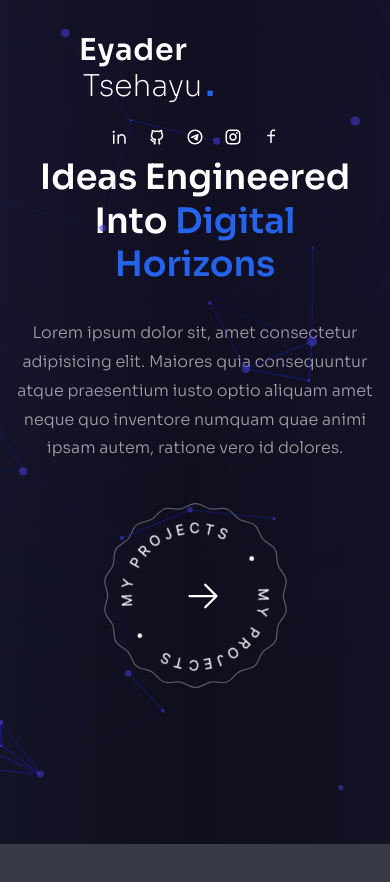
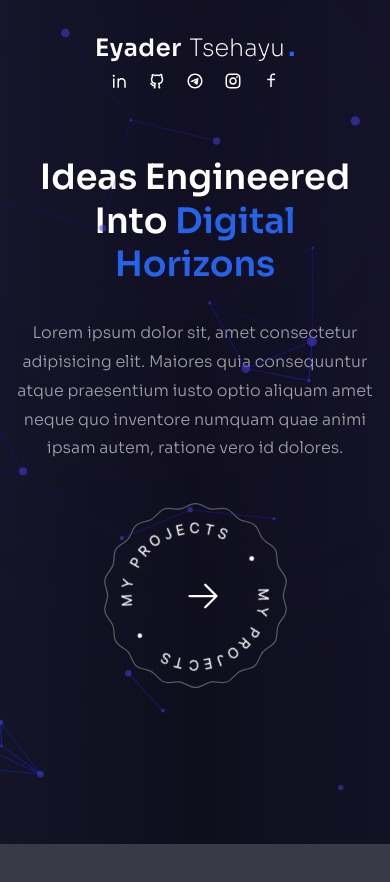
Before and after one commit to EyaderTsehayu/EyaderTsehayu-portfolio, a Next.js app: page / in a window 390 px wide. Shown: the top 882 px of the page. Built offline with nearby package versions, Linux system fonts and the light colour scheme.

Commit message:
add the nav on header

```diff
--- a/components/Header.jsx
+++ b/components/Header.jsx
@@ -1,23 +1,31 @@
 import Image from "next/image";
 import Link from "next/link";
 import Socials from "./Socials";
+import Nav from "./Nav";
 
 const Header = () => {
   return (
     <header className="absolute z-30 w-full flex items-center px-16 xl:px-0 xl:h-[90px]">
       <div className="container mx-auto">
-        <div className="flex flex-col lg:flex-row justify-between items-center gap-y-6 py-8">
+        <div className="flex flex-col lg:flex-row justify-between items-center lg:gap-y-6 gap-y-2 lg:py-8 py-8">
           <Link href={"/"}>
             <div className="cursor-pointer">
-              <span className="font-semibold text-3xl tracking-wide ">
+              <span className="font-semibold lg:text-3xl text-2xl tracking-wide ">
                 Eyader
               </span>{" "}
               &nbsp;
-              <span className="font-extralight text-3xl">Tsehayu</span>{" "}
-              <span className="text-blue-600 font-bold text-3xl">.</span>
+              <span className="font-extralight lg:text-3xl text-2xl">
+                Tsehayu
+              </span>{" "}
+              <span className="text-blue-600 font-bold lg:text-3xl text-2xl">
+                .
+              </span>
             </div>
           </Link>
-          <Socials />
+          <div className="xl:pt-8 flex flex-col  justify-end place-items-end">
+            <Nav />
+            <Socials />
+          </div>
         </div>
       </div>
     </header>
```
